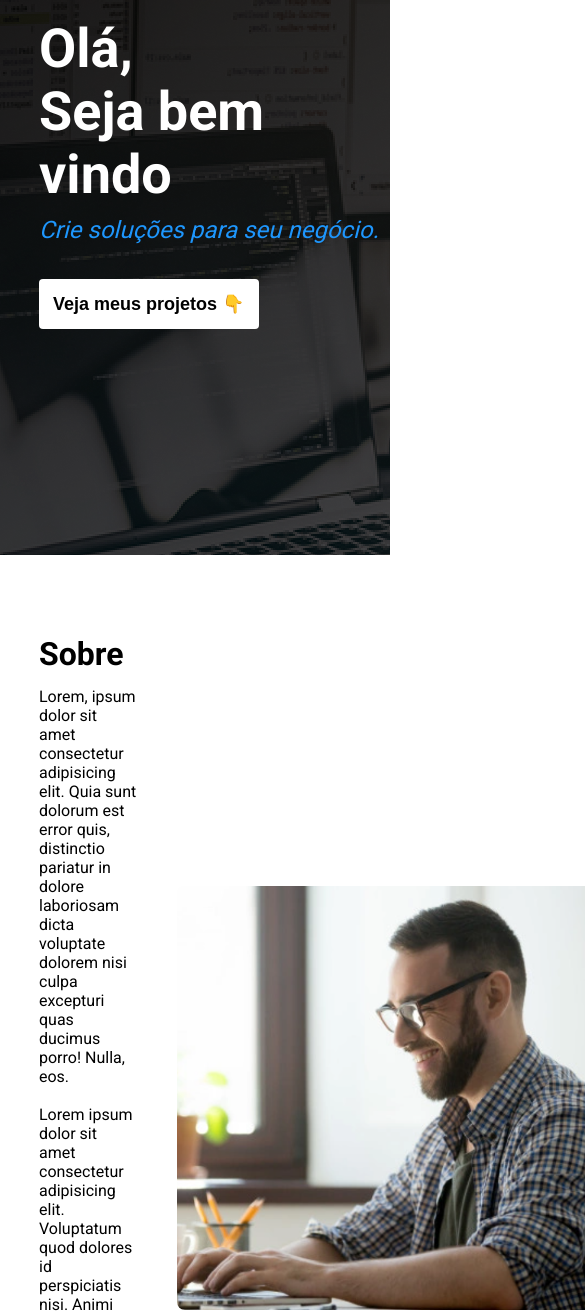
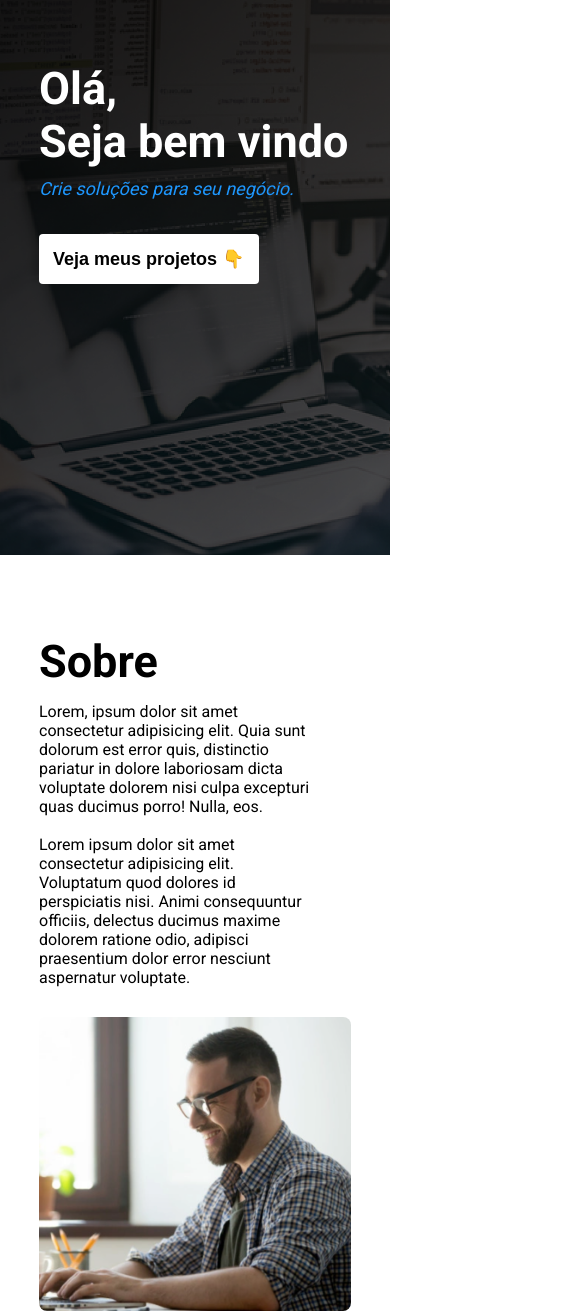
Before and after one commit to AlessandroPedroso/sujeitoProgramador-portfolio, a plain HTML site: page index.html in a window 390 px wide. Shown: the part 289-1603 px from the top of the page, 585 px wide, since content can reach past the window. Drawn offline with Linux system fonts and the light colour scheme.

Commit message:
projeto concluído responsividade

```diff
--- a/index.html
+++ b/index.html
@@ -36,7 +36,7 @@
         <div>
             <h1>Olá,<br>Seja bem vindo</h1>
             <p>Crie soluções para seu negócio.</p>
-            <a href="#"><button class="call-to-action">Veja meus projetos 👇</button></a>
+            <a href="#projetos"><button class="call-to-action">Veja meus projetos 👇</button></a>
         </div>
     </section>
     <!-- FIM MAIN -->
--- a/styles.css
+++ b/styles.css
@@ -210,3 +210,75 @@ footer p {
 }
 
 /* FIM RODAPÉ */
+
+
+/*RESPONSIVIDADE*/
+
+@media (max-width:1050px){
+    /*INICIO MAIN*/
+    .main h1{
+        font-size: 45px;
+    }
+
+
+    .main p{
+        font-size: 18px;
+    }
+
+    .main{
+        background-size: cover;
+    }
+    /*FIM MAIN*/
+
+
+    /*iNICIO SOBRE*/
+
+    .about{
+        flex-direction: column;
+        padding-top: 80px;
+        padding-left: 0;
+        padding-right: 0;
+        padding-bottom: 0;
+    }
+
+    .about div {
+        max-width: 80%;
+    }
+
+    .about div h2 {
+        font-size: 45px;
+    }
+
+    .about img{
+        width: 80%;
+        margin-top: 30px;
+    }
+
+    /*FINAL SOBRE*/
+
+
+    /*INICIO PROJETO*/
+    .project-list img{
+        width: 27.5%;
+     }
+
+     /*FIM PROJETO*/
+
+     /*INICIO RODAPÉ*/
+
+     footer{
+        flex-direction: column;
+     }
+
+     footer h3{
+        font-size: 24px;
+        margin-bottom: 8px;
+     }
+
+     footer p{
+        margin: 0;
+     }
+
+     /*FIM RODAPE*/
+
+}
```
